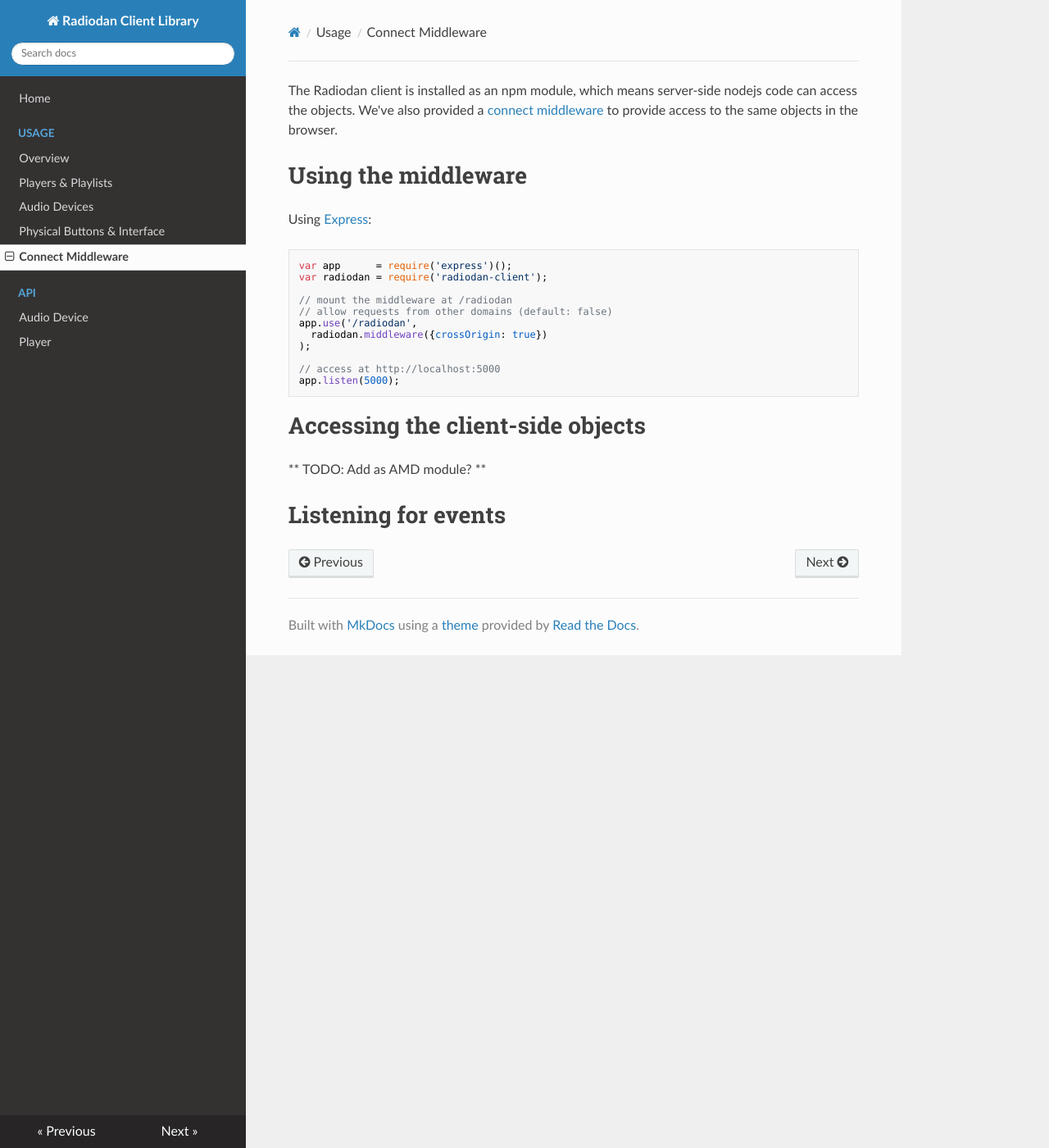
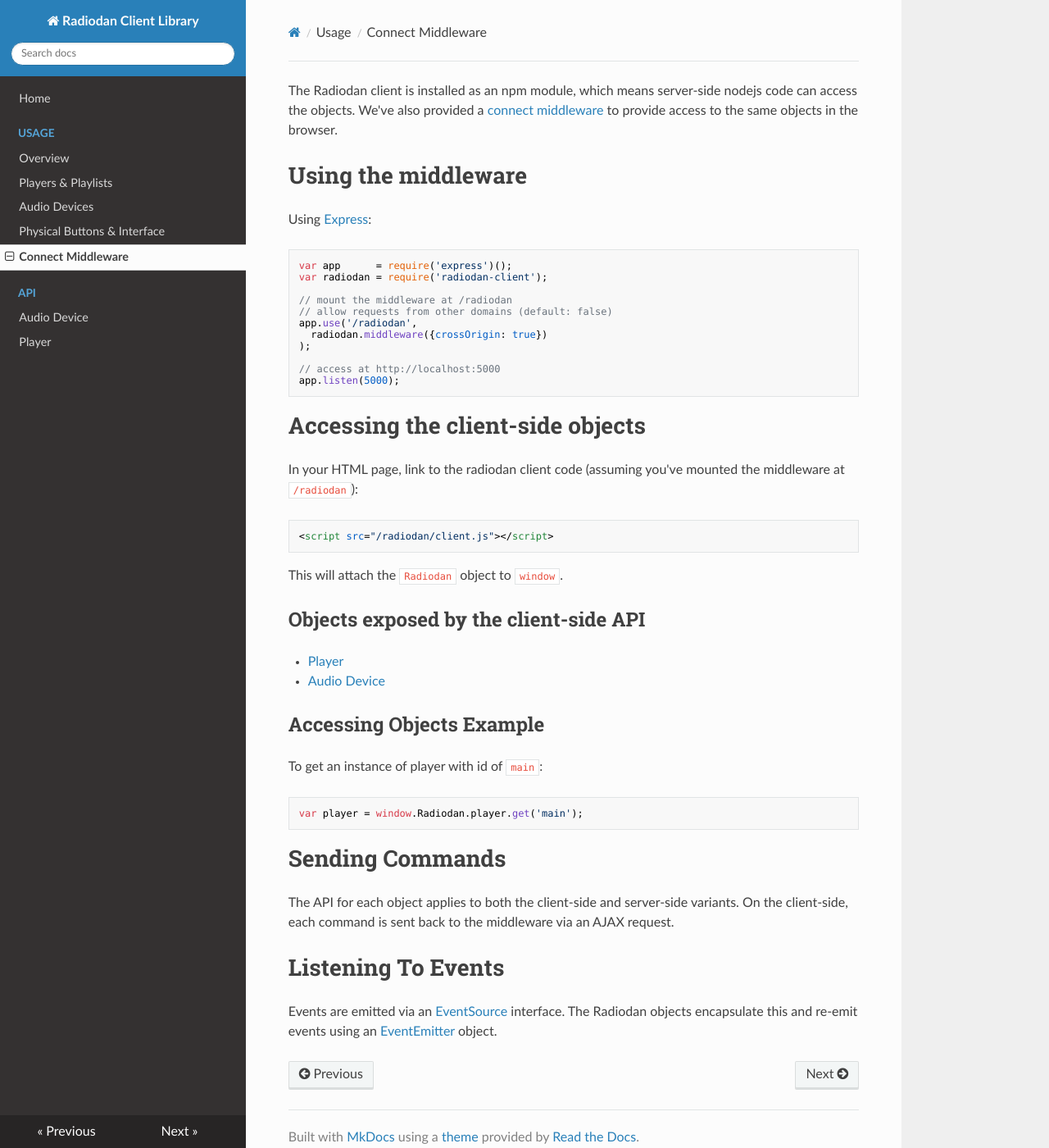
Before and after one commit to radiodan/radiodan-client.js, an MkDocs documentation site: the page built from docs/usage/connect-middleware.md, in a window 1280 px wide and 1400 px high. Shown: the whole window at 82% size. Built offline with MkDocs 1.6.1, drawn with Linux system fonts in a browser that asks for light colours; nearby versions of some CDN libraries; old or Windows-style settings are respelled for this version of MkDocs.

Commit message:
Add rough copy for Middleware

````diff
--- a/docs/usage/connect-middleware.md
+++ b/docs/usage/connect-middleware.md
@@ -20,9 +20,41 @@ app.listen(5000);
 ```
 
 # Accessing the client-side objects
-** TODO: Add as AMD module? **
 
-# Listening for events
+In your HTML page, link to the radiodan client code (assuming you've mounted the
+middleware at `/radiodan`):
+
+```html
+<script src="/radiodan/client.js"></script>
+```
+
+This will attach the `Radiodan` object to `window`.
+
+## Objects exposed by the client-side API
+
+* [Player](../api/player.md)
+* [Audio Device](../api/audio.md)
+
+## Accessing Objects Example
+
+To get an instance of player with id of `main`:
+
+```javascript
+var player = window.Radiodan.player.get('main');
+```
+
+# Sending Commands
+
+The API for each object applies to both the client-side and server-side
+variants. On the client-side, each command is sent back to the middleware via an
+AJAX request.
+
+# Listening To Events
+
+Events are emitted via an [EventSource][3] interface. The Radiodan objects
+encapsulate this and re-emit events using an [EventEmitter][4] object.
 
 [1]: https://github.com/senchalabs/connect
 [2]: http://expressjs.com/
+[3]: https://developer.mozilla.org/en-US/docs/Web/API/EventSource
+[4]: http://nodejs.org/api/events.html
````
